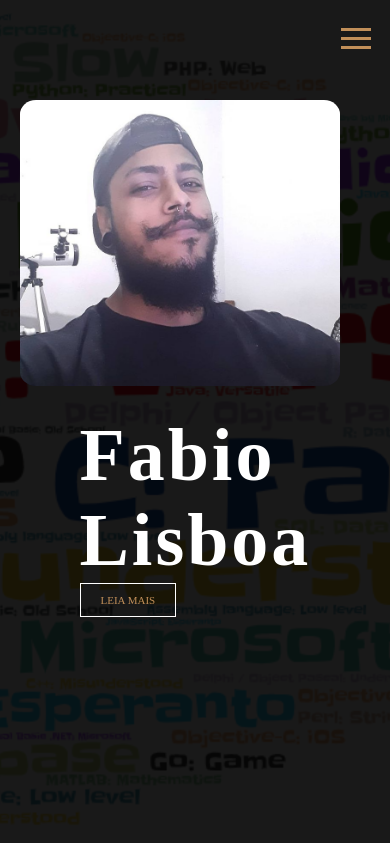
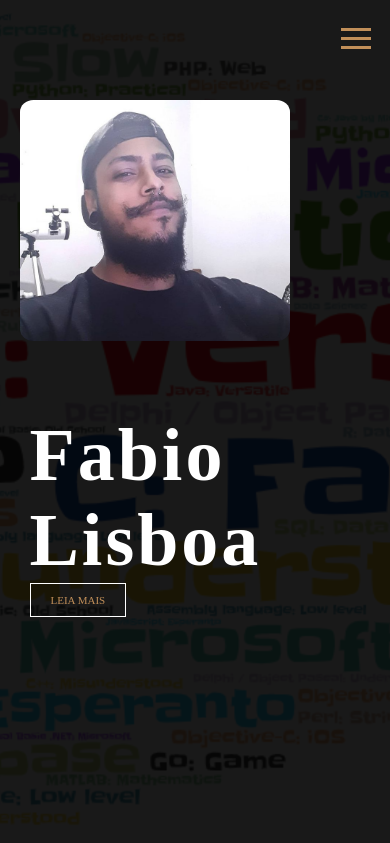
Before and after one commit to lisboadivalu/portifolioBasic, a PHP site: page / in a window 390 px wide. Shown: the top 843 px of the page. Run offline with PHP 8.4, Linux system fonts and the light colour scheme.

Commit message:
atualizado

```diff
--- a/css/style.css
+++ b/css/style.css
@@ -228,7 +228,7 @@
 
 @media (min-width: 360px) and (max-width: 1023px) {
     .my_photo{
-        width: 320px;
+        width: 270px;
         position: relative;
         top: 100px;
         border-radius: 5%;
```
